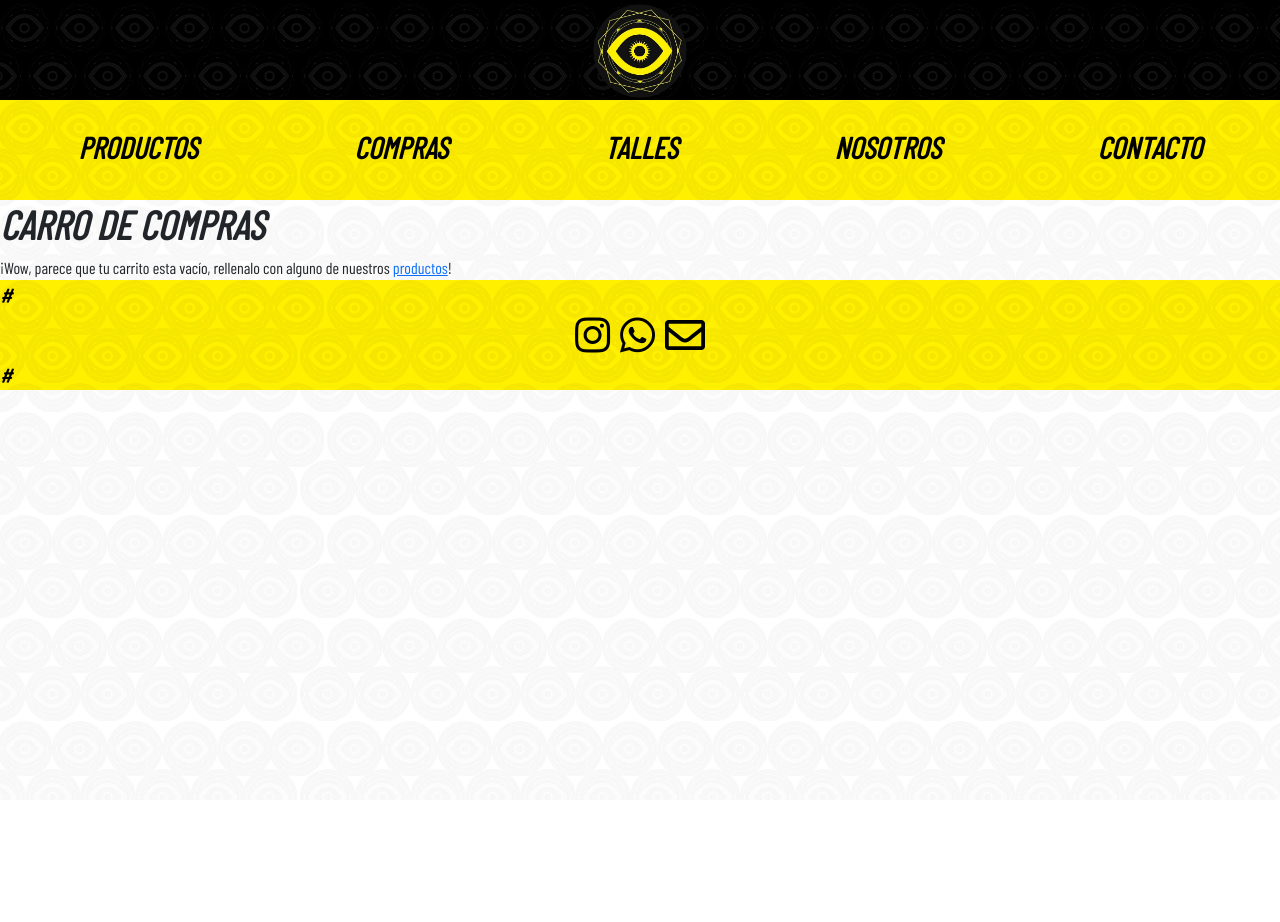
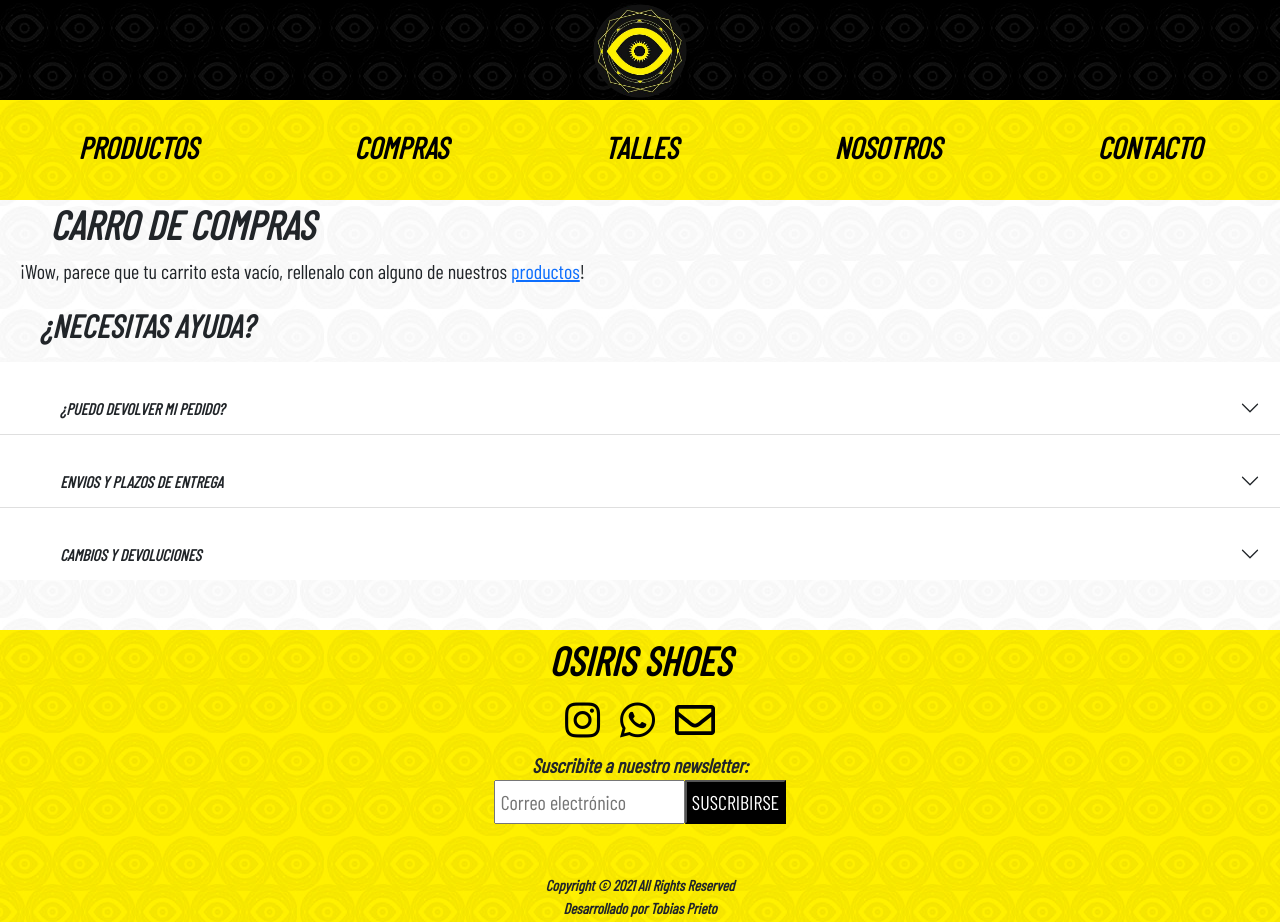
Before and after one commit to TobiasPrieto/Osiris-Shoes, a website: page pages/carro.html in a window 1280 px wide. Shown: the top 922 px of the page. Before the commit the page ends 800 px from the top, so only its background shows below. Drawn offline with nearby package versions, Linux system fonts and the light colour scheme.

Commit message:
ARREGLO DE CARRO DE COMPRAS

```diff
--- a/pages/carro.html
+++ b/pages/carro.html
@@ -67,30 +67,88 @@
                 </div>
               </nav>
             </div>
-    <div >
+
+
+
+
+
+
             <!-- CONTENIDO PAGINA CARRO -->
-        <div>
+            <section>
+              <div class="tituloCarro">
                 <H1>CARRO DE COMPRAS</H1>
                 <P class="txtCarro">¡Wow, parece que tu carrito esta vacío, rellenalo con alguno de nuestros <a href="./productos.html">productos</a>!</P>
             </div>
             <div>
+              <h2>
+                ¿NECESITAS AYUDA?
+              </h2>
+            </div>
+            <div class="acordeonAyuda"><!-- ACORDEON BOOTSTRAP -->
+              <div class="accordion accordion-flush " id="accordionFlushExample">
+                <div class="accordion-item">
+                  <h2 class="accordion-header" id="flush-headingOne">
+                    <button class="accordion-button collapsed" type="button" data-bs-toggle="collapse" data-bs-target="#flush-collapseOne" aria-expanded="false" aria-controls="flush-collapseOne">
+                      ¿PUEDO DEVOLVER MI PEDIDO?
+                    </button>
+                  </h2>
+                  <div id="flush-collapseOne" class="accordion-collapse collapse" aria-labelledby="flush-headingOne" data-bs-parent="#accordionFlushExample">
+                    <div class="accordion-body">OSIRIS SHOES TE DEVOLVERA EL DINERO SI EL PRODUCTO NO SALIO DE NUESTRA ZONA DE ENVIOS , PODRA HACERLO CANCELANDO SU COMPRA Y SE LE ACREDITARA EL TOTAL DE LA OPERACION NUEVAMENTE.</div>
+                  </div>
+                </div>
+                <div class="accordion-item">
+                  <h2 class="accordion-header" id="flush-headingTwo">
+                    <button class="accordion-button collapsed" type="button" data-bs-toggle="collapse" data-bs-target="#flush-collapseTwo" aria-expanded="false" aria-controls="flush-collapseTwo">
+                      ENVIOS Y PLAZOS DE ENTREGA
+                    </button>
+                  </h2>
+                  <div id="flush-collapseTwo" class="accordion-collapse collapse" aria-labelledby="flush-headingTwo" data-bs-parent="#accordionFlushExample">
+                    <div class="accordion-body">DESDE NUESTRA EMPRESA ASEGURAMOS QUE LOS ENVIOS TENDRAN UN PLAZO MAXIMO DE 15 DIAS DESDE LA FECHA DE COMPRA PARA SER RECIBIDO, SE LES AGREGARAN LOS COSTOS DE ENVIOS DEPENDIENDO DESDE QUE ZONA DEL PAIS SE HAGA EL PEDIDO.</div>
+                  </div>
+                </div>
+                <div class="accordion-item">
+                  <h2 class="accordion-header" id="flush-headingThree">
+                    <button class="accordion-button collapsed" type="button" data-bs-toggle="collapse" data-bs-target="#flush-collapseThree" aria-expanded="false" aria-controls="flush-collapseThree">
+                      CAMBIOS Y DEVOLUCIONES
+                    </button>
+                  </h2>
+                  <div id="flush-collapseThree" class="accordion-collapse collapse" aria-labelledby="flush-headingThree" data-bs-parent="#accordionFlushExample">
+                    <div class="accordion-body">PARA QUE EL PRODUCTO SEA DEVUELTO O REMBOLSADO DEBERA SER COMPRADO EN NUESTRA TIENDA, DEBE ESTAR EN EL MISMO ESTADO EN EL QUE LO RECIBIO SIN USO, CON SU RESPECTIVA CAJA Y DEBERA ESPERAR AL TRANSPORTISTA QUE LO RETIRE POR SU UBICACION.</div>
+                  </div>
+                </div>
+              </div>
+            </div>
+            </section>
+
+
+
+            <footer><!-- FOOTER AMARILLO -->
+              <div class="fooTitulo">
+                <a class="fooTitulo" href="#"><p>OSIRIS SHOES</p></a>
+              </div>
+                <div class="redes">
+                    <a class="footer__instagram--hover" href="http://www.instagram.com/tobiasprieto_" target="_blank" rel="noopener noreferrer"><i class="fab fa-instagram "></i></a>
+                    <a class="footer__whatsapp--hover" href="https://wa.link/wz36a2" target="_blank" rel="noopener noreferrer"><i class="fab fa-whatsapp"> </i></a>
+                    <a class="footer__correo--hover" href="mailto:osirisshoes@gmail.com"> <i class="far fa-envelope"> </i></a>
+                </div>
+                <div class="newsletter">
+                  <p>Suscribite a nuestro newsletter: </p>
 
                 </div>
-        <footer><!-- FOOTER AMARILLO -->
-            <div><a class="contacto" href="./pages/contacto.html">#</a></div>
-
-
-            <div class="redes">
-                <a class="footer__instagram--hover" href="http://www.instagram.com/tobiasprieto_" target="_blank" rel="noopener noreferrer"><i class="fab fa-instagram "></i></a>
-                <a class="footer__whatsapp--hover" href="https://wa.me/+5493416502817" target="_blank" rel="noopener noreferrer"><i class="fab fa-whatsapp"> </i></a>
-                <a class="footer__correo--hover" href="mailto:osirisshoes@gmail.com"> <i class="far fa-envelope"> </i></a>
+                <div class="fooBoton">
+                  <input class="botonNews" type="email" placeholder="Correo electrónico"><p>
+                    <button>SUSCRIBIRSE</button></p>
                 </div>
-            <div><a class="nosotros" href="./pages/nosotros.html">#</a></div>
-
+                <div class="copyright">
+                  <p>Copyright &copy; 2021 All Rights Reserved</p>
+                </div>
+                <div class="desarrollado">
+                  <p>Desarrollado por Tobias Prieto</p>
+                </div>
 
             </footer>
 
-    </div>
+
     </div>
         <!-- LINK BOTSTRAP --><script src="https://cdn.jsdelivr.net/npm/bootstrap@5.0.2/dist/js/bootstrap.bundle.min.js" integrity="sha384-MrcW6ZMFYlzcLA8Nl+NtUVF0sA7MsXsP1UyJoMp4YLEuNSfAP+JcXn/tWtIaxVXM" crossorigin="anonymous"></script>
 
--- /dev/null
+++ b/scss/_carro.scss
@@ -0,0 +1,56 @@
+.acordeonAyuda{
+    padding-bottom: 50px;
+    padding-top: 10px;
+    font-weight: bold;
+
+}
+
+.accordion-button{
+    font-weight: bold;
+    font-style: italic;
+}
+
+h2{
+    font-weight: bold;
+    font-style: italic;
+    padding-top: 20px;
+}
+
+.txtCarro{
+    font-size: 20px;
+}
+
+/* VISTA MOBILE */
+@media screen and(max-width:767px )  {
+
+    .tituloCarro{
+        display: flex;
+        justify-content: center;
+        flex-direction: column;
+        align-items: center;
+    }
+
+    h2{
+        display: flex;
+        justify-content: center;
+
+    }
+
+}
+
+
+
+/* VISTA DESKTOP */
+
+@media screen and (min-width:1024px) {
+
+    h2{
+        padding-left: 40px;
+    }
+
+    .txtCarro{
+        padding-left: 20px;
+    }
+
+
+}
--- a/scss/_footer.scss
+++ b/scss/_footer.scss
@@ -6,6 +6,7 @@ footer{     /* DISEÑO DEL FOOTER*/
     font-style: italic;
     font-size: 20px;
     overflow: hidden;
+    padding-bottom: 50px;
 }
 
 .fooTitulo{
--- a/scss/_general.scss
+++ b/scss/_general.scss
@@ -1,6 +1,7 @@
 *{margin:0 ;
     padding: 0;
     box-sizing: border-box;
+
   }
 
 
@@ -80,7 +81,7 @@
       font-size: 40px;
       text-decoration: none;
       color: black;
-      padding: 5px
+      padding: 10px
   }
 
 
@@ -134,6 +135,10 @@
         left: 50PX;
     }
 
+    h1{
+        padding-left: 50px;
+    }
+
 
 
   }
--- a/scss/_index.scss
+++ b/scss/_index.scss
@@ -60,7 +60,7 @@
 
     nav{grid-area: nav;}
 
-    .contenido{grid-area: section;}
+    section{grid-area: section;}
 
     footer{grid-area: foo;}
     .textoIndex{
--- a/scss/estilo.scss
+++ b/scss/estilo.scss
@@ -4,3 +4,4 @@
 @import "footer";
 @import "index";
 @import "productos";
+@import "carro";
```
Also changed, not shown: index.html (+2 -1 lines), pages/contacto.html (+1 -1 lines), css/estilo.css, images/jordanConcord.jpg (added). Lines whose indentation alone changed are shown as unchanged.
